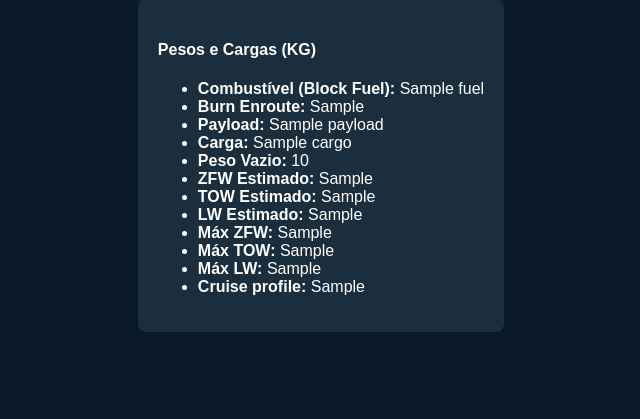
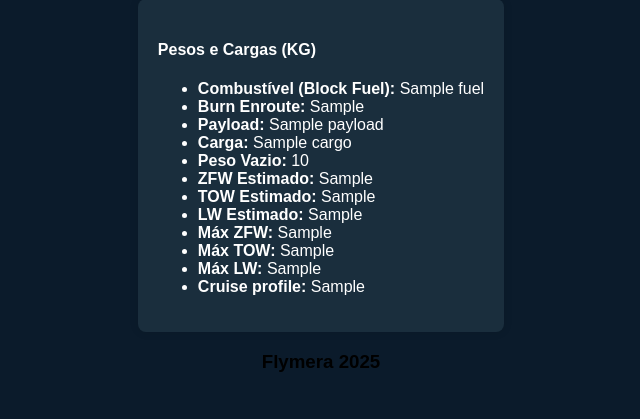
Before and after one commit to renanCaio22/FLYMERA-v1.0.0, a Flask app: template templates/index.html in a window 1280 px wide. Shown: the part 586-1005 px from the top of the page, without its empty margins (319-959 px from the left). Before the commit the page ends 918 px from the top, so only its background shows below. Run offline with Flask 3, Linux system fonts and the light colour scheme; the template is opened without the code that fills it: most values are stand-ins (such as "Sample title", 1, 10 or a date in 2020).

Commit message:
Adicionado Footer

```diff
--- a/templates/index.html
+++ b/templates/index.html
@@ -53,5 +53,5 @@
         {% endif %}
     </div>
 </body>
-
+<footer><h3>Flymera 2025 </h3></footer>
 </html>
```
